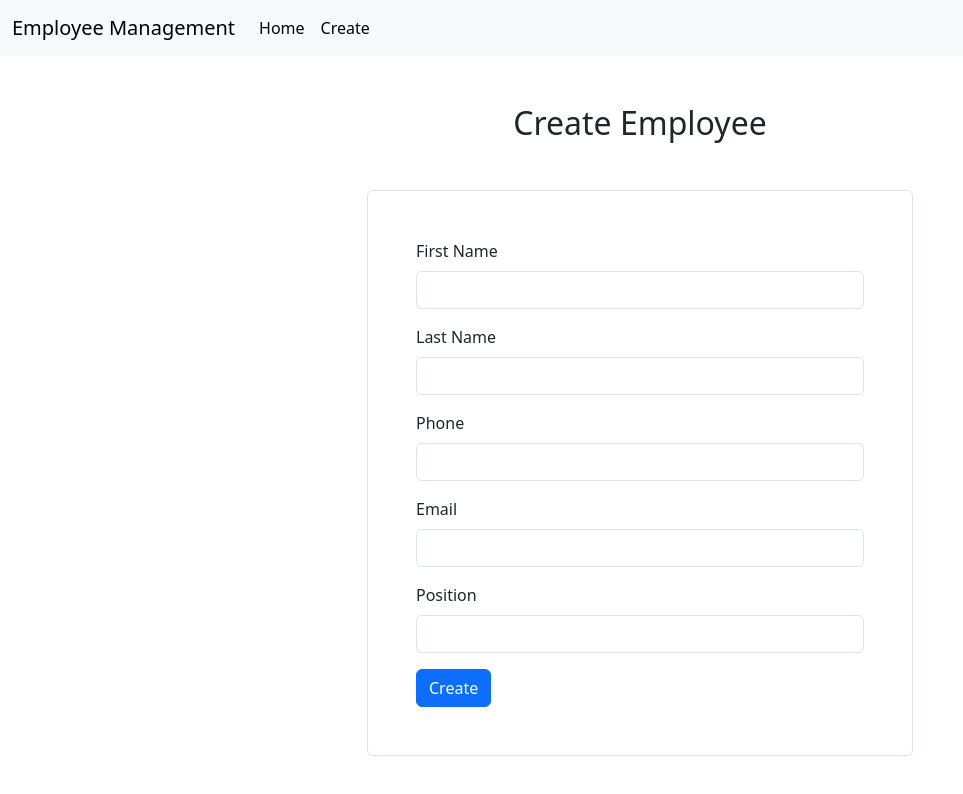
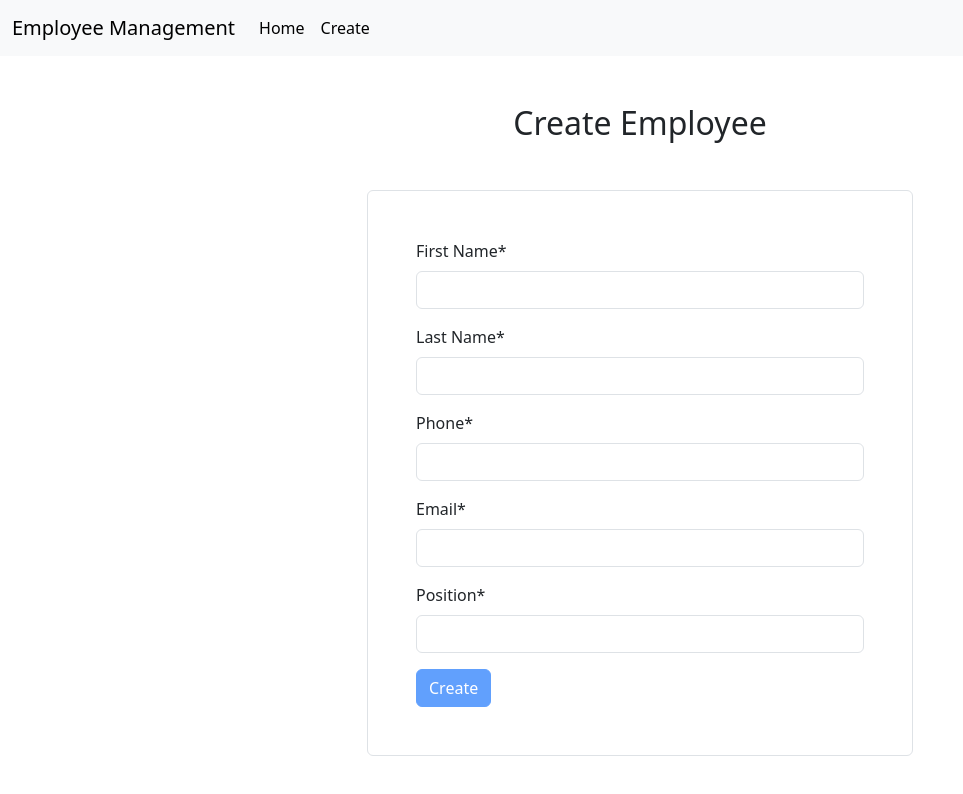
Before and after one commit to sidnegi2511/EmployeeManagement, an Angular app in the folder employee-management-app/: page /create in a window 1280 px wide. Shown: the top 794 px of the page, without its empty margins (0-963 px from the left). Built offline with nearby package versions, Linux system fonts and the light colour scheme.

Commit message:
Completing the Employee Management System Project

```diff
--- a/employee-management-app/src/app/employee-form/employee-form.component.html
+++ b/employee-management-app/src/app/employee-form/employee-form.component.html
@@ -1,36 +1,69 @@
 <h2 class="text-center my-5"> {{isEditing?'Edit': 'Create'}} Employee</h2>
 
-<div *ngIf="errorMessage != ''">
+<div class="text-danger text-center" *ngIf="errorMessage != ''">
     {{errorMessage}}
 </div>
 
-<div class="container">
-    <form class="border rounded p-5 w-50 mb-5 mx-auto" (ngSubmit)="onSubmit()">
+<div *ngIf="errorMessage == '' || null" class="container">
+    <form class="border rounded p-5 w-50 mb-5 mx-auto" (ngSubmit)="onSubmit()" #employeeForm="ngForm">
 
-            <div class="mb-3 ">
-                <label class="form-label">First Name</label>
-                <input class="form-control" type="text" name="firstName" [(ngModel)]="form.firstName">
+        <div class="mb-3 ">
+            <label class="form-label">First Name*  </label>
+            <input required #firstName="ngModel" class="form-control" type="text" name="firstName"
+                [(ngModel)]="form.firstName">
+            <div *ngIf="firstName.invalid && (firstName.touched || firstName.dirty)">
+                <div class="text-danger" *ngIf="firstName.errors?.['required']">
+                    First Name is Required
+                </div>
             </div>
-            <div class="mb-3 ">
-                <label class="form-label">Last Name</label>
-                <input class="form-control" type="text" name="lastName" [(ngModel)]="form.lastName">
+        </div>
+        <div class="mb-3 ">
+            <label class="form-label">Last Name*</label>
+            <input required #lastName="ngModel" class="form-control" type="text" name="lastName"
+                [(ngModel)]="form.lastName">
+            <div *ngIf="lastName.invalid && (lastName.touched || lastName.dirty)">
+                <div class="text-danger" *ngIf="lastName.errors?.['required']">
+                    Last Name is Required.
+                </div>
             </div>
-            <div class="mb-3 ">
-                <label class="form-label">Phone</label>
-                <input class="form-control" type="phone" name="phone" [(ngModel)]="form.phone">
+        </div>
+        <div class="mb-3 ">
+            <label class="form-label">Phone*</label>
+            <input required phone #phone="ngModel" class="form-control" (keypress)="allowNumeric($event)" type="phone" name="phone" [(ngModel)]="form.phone">
+            <div *ngIf="phone.invalid && (phone.touched || phone.dirty)">
+                <div class="text-danger" *ngIf="phone.errors?.['required']">
+                    Phone Number is Required.
+                </div>
             </div>
+        </div>
 
-            <div class="mb-3">
-                <label class="form-label">Email</label>
-                <input class="form-control" type="email" name="email" [(ngModel)]="form.email">
+        <div class="mb-3">
+            <label class="form-label">Email*</label>
+            <input required email #email="ngModel" class="form-control" type="email" name="email"
+                [(ngModel)]="form.email">
+            <div *ngIf="email.invalid && (email.touched || email.dirty)">
+                <div class="text-danger" *ngIf="email.errors?.['required']">
+                    Email is Required.
+                </div>
+
+                <div class="text-danger" *ngIf="email.errors?.['email']">
+                    Email is Invalid.
+                </div>
             </div>
+        </div>
 
-            <div class="mb-3 ">
-                <label class="form-label">Position</label>
-                <input class="form-control" type="text" name="position" [(ngModel)]="form.position">
+        <div class="mb-3 ">
+            <label class="form-label">Position*</label>
+            <input required #position="ngModel" class="form-control" type="text" name="position"
+                [(ngModel)]="form.position">
+            <div *ngIf="position.invalid && (position.touched || position.dirty)">
+                <div class="text-danger" *ngIf="position.errors?.['required']">
+                    Position is Required.
+                </div>
             </div>
+        </div>
 
-            <button class="btn btn-primary" type="submit">{{isEditing?'Edit': 'Create'}} </button>
+        <button class="btn btn-primary" type="submit" [disabled]="employeeForm.invalid" >{{isEditing?'Edit': 'Create'}} </button>
 
     </form>
 </div>
--- a/employee-management-app/src/app/employee-form/employee-form.component.ts
+++ b/employee-management-app/src/app/employee-form/employee-form.component.ts
@@ -42,7 +42,7 @@ export class EmployeeFormComponent implements OnInit{
               this.form = res;
             },
             error: (err) => {
-              this.errorMessage = err;
+              this.errorMessage = "Error Message: " + err.status;
             }
         })
         }
@@ -50,9 +50,16 @@ export class EmployeeFormComponent implements OnInit{
       })
     }
 
-  CreateForm() {
-    // this.form = this.fb.group({
-    // });
+  allowNumeric(event : any)
+  {
+    var regex = new RegExp("^[0-9 ]+$");
+    var str = String.fromCharCode(!event.charCode ? event.which : event.charCode);
+    if (regex.test(str)) {
+        return true;
+    }
+
+    event.preventDefault();
+    return false;
   }
 
   onSubmit(): void {
```
